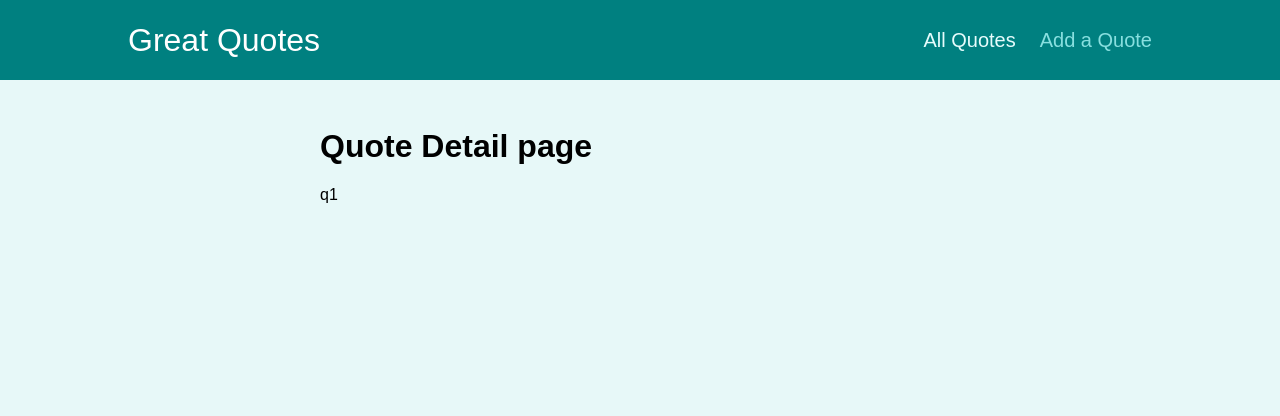
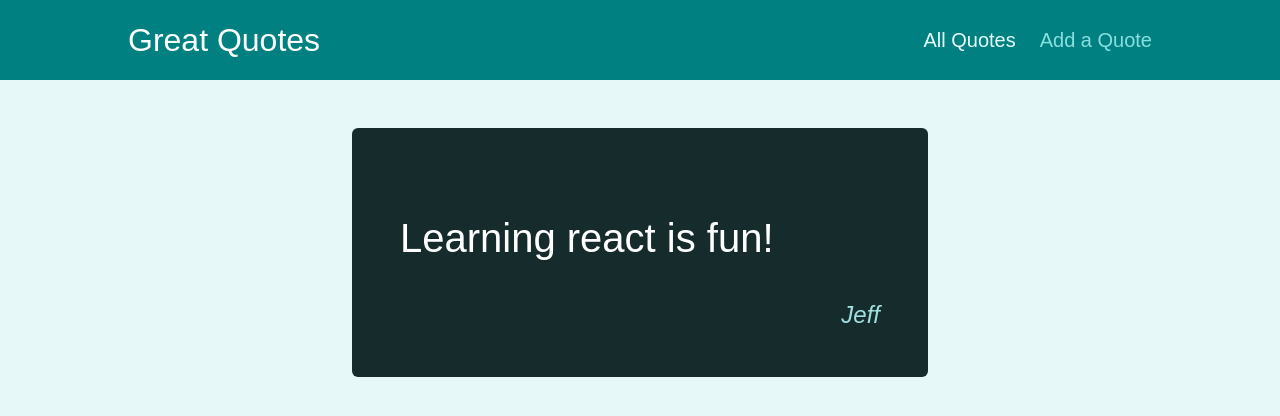
Before and after one commit to fengbanjiazhu/dummy-quotes, a React (Create React App) app: page /quotes/q1 in a window 1280 px wide. Shown: the top 416 px of the page. Built offline with nearby package versions, Linux system fonts and the light colour scheme.

Commit message:
add route to 404 page

```diff
--- a/src/App.js
+++ b/src/App.js
@@ -3,6 +3,7 @@ import AllQuotes from "./pages/AllQuotes";
 import QuoteDetail from "./pages/QuoteDetail";
 import NewQuote from "./pages/NewQuote";
 import Layout from "./components/layout/Layout";
+import NotFound from "./pages/NotFound";
 
 function App() {
   return (
@@ -23,6 +24,10 @@ function App() {
         <Route path="/new-quote">
           <NewQuote></NewQuote>
         </Route>
+
+        <Route path="*">
+          <NotFound></NotFound>
+        </Route>
       </Switch>
     </Layout>
   );
--- a/src/components/quotes/QuoteItem.js
+++ b/src/components/quotes/QuoteItem.js
@@ -1,3 +1,5 @@
+import { Link } from "react-router-dom";
+
 import classes from "./QuoteItem.module.css";
 
 const QuoteItem = (props) => {
@@ -9,7 +11,9 @@ const QuoteItem = (props) => {
         </blockquote>
         <figcaption>{props.author}</figcaption>
       </figure>
-      <a className="btn">View Fullscreen</a>
+      <Link className="btn" to={`/quotes/${props.id}`}>
+        View Fullscreen
+      </Link>
     </li>
   );
 };
--- /dev/null
+++ b/src/pages/NotFound.js
@@ -0,0 +1,11 @@
+import React from "react";
+
+function NotFound() {
+  return (
+    <div className="centered">
+      <p>404 Page Not Found</p>
+    </div>
+  );
+}
+
+export default NotFound;
--- a/src/pages/QuoteDetail.js
+++ b/src/pages/QuoteDetail.js
@@ -3,18 +3,33 @@ import { Route } from "react-router-dom";
 import { Fragment } from "react";
 import { useParams } from "react-router-dom";
 import Comments from "../components/comments/Comments";
+import HighlightedQuote from "../components/quotes/HighlightedQuote";
+
+const DUMMY_QUOTES = [
+  {
+    id: "q1",
+    author: "Jeff",
+    text: "Learning react is fun!",
+  },
+  {
+    id: "q2",
+    author: "Jack",
+    text: "Learning react is great!",
+  },
+];
 
 function QuoteDetail() {
   const params = useParams();
 
+  let quote = DUMMY_QUOTES.find((quote) => quote.id === params.quoteId);
+  if (!quote) {
+    quote = { text: "Quote Not Found", author: "404" };
+  }
   return (
     <Fragment>
-      <h1>Quote Detail page</h1>
-      <p>{params.quoteId}</p>
+      <HighlightedQuote text={quote.text} author={quote.author}></HighlightedQuote>
 
-      {/* <Route path="/quotes/:quoteId/comments"> */}
-
-      <Route path={`/quotes/${params.quoteId}/comments`}>
+      <Route path="/quotes/:quoteId/comments">
         <Comments></Comments>
       </Route>
     </Fragment>
```
